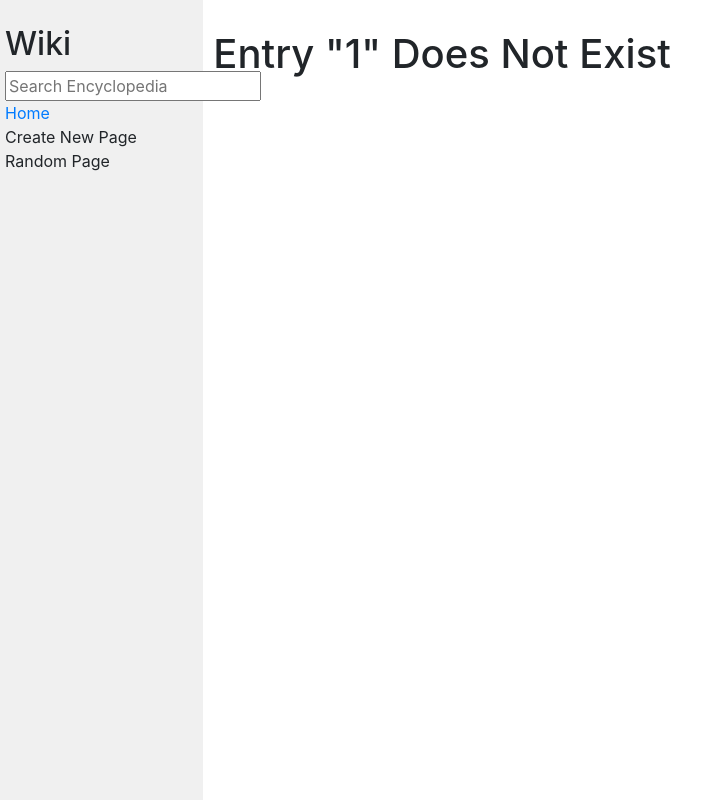
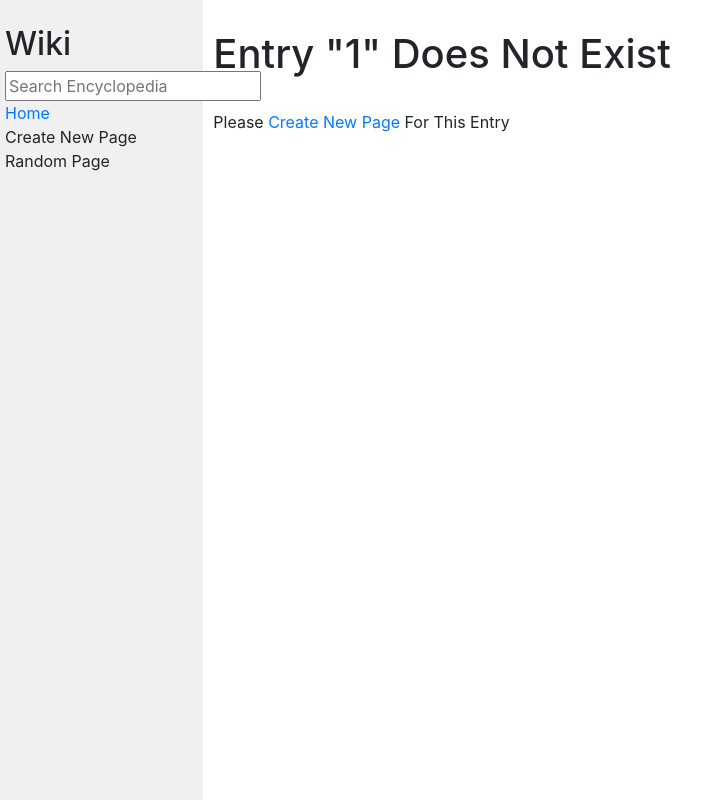
Before and after one commit to MNadhum/CS50-WEB, a Django app: page /wiki/1 in a window 1280 px wide. Shown: the whole page, without its empty margins (0-728 px from the left). Run offline with Django 3.2, Linux system fonts and the light colour scheme; some libraries are stand-ins or nearby versions.

Commit message:
Added redirect to edit page

```diff
--- a/project1/encyclopedia/templates/encyclopedia/entry_page.html
+++ b/project1/encyclopedia/templates/encyclopedia/entry_page.html
@@ -5,6 +5,10 @@
 {% endblock %}
 
 {% block body %}
-    {{ information|safe }}
-
+        {{ information|safe }}
+        {% if not found %}
+            <p style="vertical-align: top;">Please <a href="{% url 'encyclopedia:create' %}"> Create New Page </a> For This Entry</p>
+        {% elif found %}
+            <p>Click <a href="{% url 'encyclopedia:edit' entry%}">here</a> to edit this page</p>
+        {% endif %}
 {% endblock %}
```
